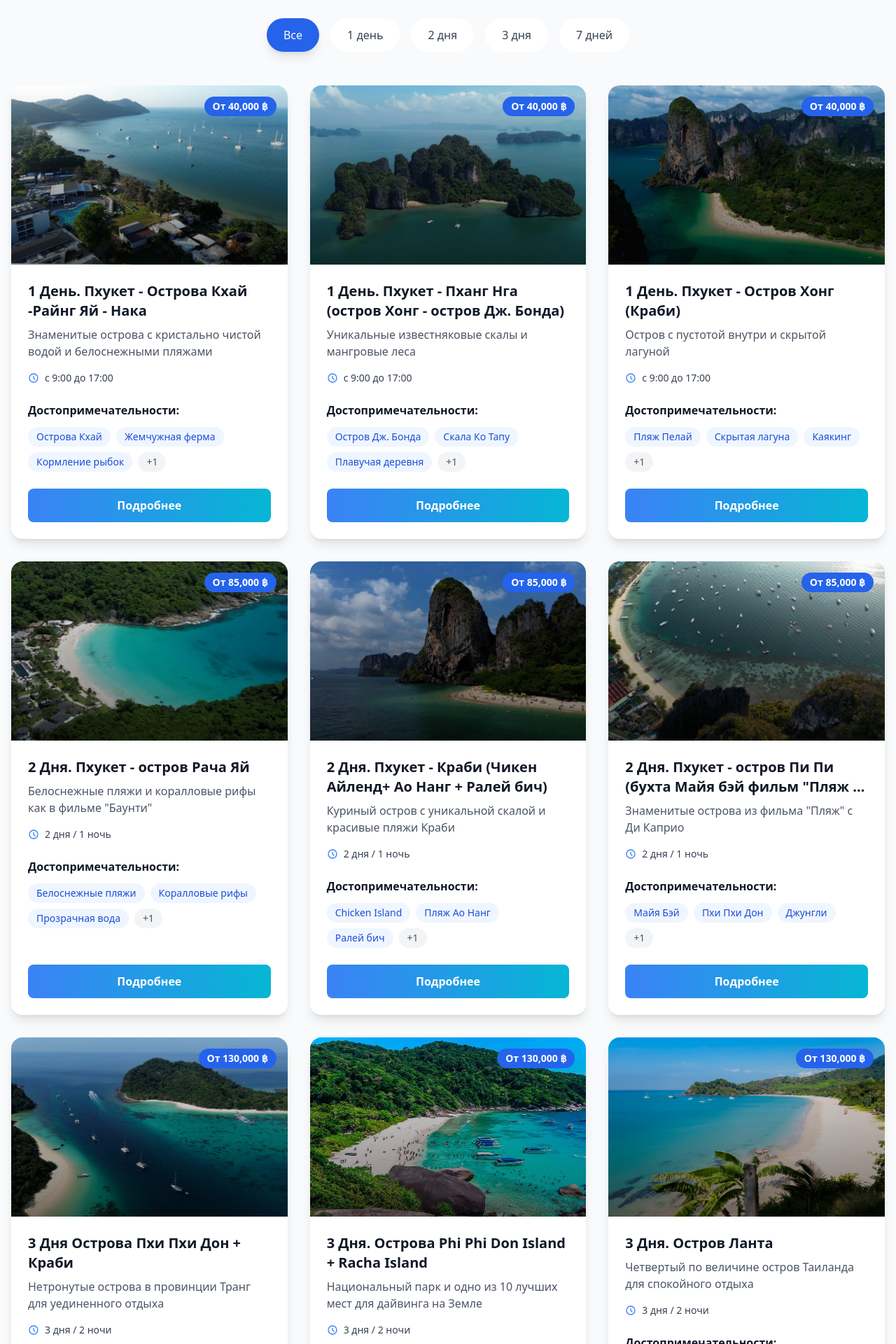
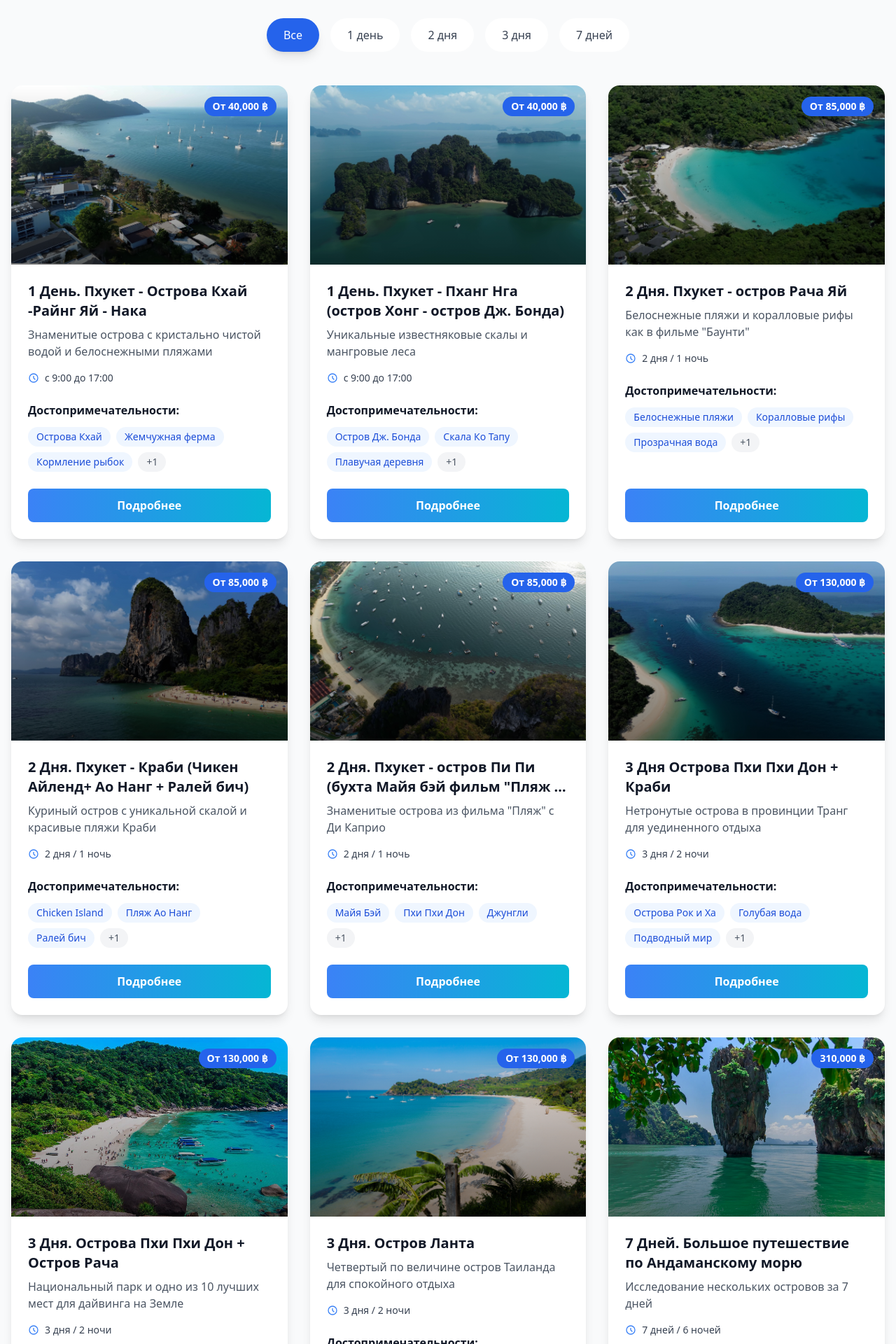
Before and after one commit to TEROS228/PhuketCharterTeam, a React (Vite) app: page /routes in a window 1280 px wide. Shown: the part 500-2420 px from the top of the page at 70% size. Built offline with nearby package versions, Linux system fonts and the light colour scheme.

Commit message:
Добавлена программа для маршрута Phi Phi + Racha

```diff
--- a/src/components/pages/RouteDetailPage.tsx
+++ b/src/components/pages/RouteDetailPage.tsx
@@ -132,17 +132,6 @@ const RouteDetailPage = () => {
 
 **Внимание**
 Время и последовательность посещения мест может корректироваться по погодным условиям!`
-    },
-    {
-      id: 3,
-      name: '1 День. Пхукет - Остров Хонг (Краби)',
-      description: 'Остров с пустотой внутри и скрытой лагуной',
-      duration: 'с 9:00 до 17:00',
-      highlights: ['Пляж Пелай - один из красивейших в Краби', 'Скрытая лагуна с кристальной водой', 'Каякинг к секретным местам', 'Снорклинг среди коралловых рифов'],
-      price: 'От 40,000',
-      image: '/images/routes/similan.jpg',
-      detailedDescription: 'Остров Хонг в Краби находится в 17 км от материка и является частью архипелага из 17 островов. Название переводится как "остров с пустотой внутри" - здесь есть укромная лагуна, спрятанная величественными скалами. Остров покрыт тропической зеленью и непроходимыми джунглями, где обитают огромные вараны. Пляж Пелай длиной 400 метров состоит из белоснежного песка, окружен могучими скалами и имеет прозрачное мелкое море. В северной части находится живописная лагуна с кристально чистой водой глубиной около метра. Остров входит в состав национального парка и находится под охраной.',
-      additionalImage: '/images/routes/similan-detail.jpg'
     },
     {
       id: 4,
@@ -308,7 +297,7 @@ const RouteDetailPage = () => {
 },
 {
   id: 8,
-  name: '3 Дня. Острова Phi Phi Don Island + Racha Island',
+  name: '3 Дня. Острова Пхи Пхи Дон + Остров Рача',
   description: 'Трехдневное путешествие к знаменитым островам Пхи Пхи и райскому острову Рача',
   duration: '3 дня / 2 ночи',
   highlights: ['Бухта Майя Бэй из фильма "Пляж"', 'Белоснежные пляжи острова Рача', 'Monkey Beach с обезьянами', 'Ночевки на яхте под звездами'],
--- a/src/components/pages/RoutesPage.tsx
+++ b/src/components/pages/RoutesPage.tsx
@@ -33,15 +33,6 @@ const RoutesPage = () => {
       highlights: ['Остров Дж. Бонда', 'Скала Ко Тапу', 'Плавучая деревня', 'Каякинг'],
       price: 'От 40,000',
       image: '/images/routes/phang-nga.jpg'
-    },
-    {
-      id: 3,
-      name: '1 День. Пхукет - Остров Хонг (Краби)',
-      description: 'Остров с пустотой внутри и скрытой лагуной',
-      duration: 'с 9:00 до 17:00',
-      highlights: ['Пляж Пелай', 'Скрытая лагуна', 'Каякинг', 'Снорклинг'],
-      price: 'От 40,000',
-      image: '/images/routes/similan.jpg'
     },
     {
       id: 4,
@@ -81,7 +72,7 @@ const RoutesPage = () => {
     },
     {
       id: 8,
-      name: '3 Дня. Острова Phi Phi Don Island + Racha Island',
+      name: '3 Дня. Острова Пхи Пхи Дон + Остров Рача',
       description: 'Национальный парк и одно из 10 лучших мест для дайвинга на Земле',
       duration: '3 дня / 2 ночи',
       highlights: ['Национальный парк', 'Топ-10 дайвинга', 'Черепахи', 'Китовая акула'],
```
